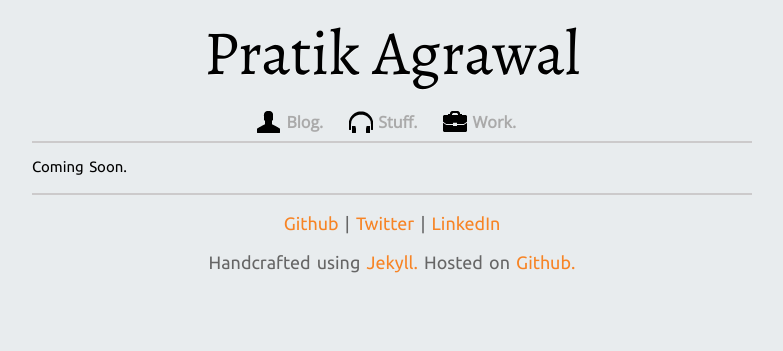
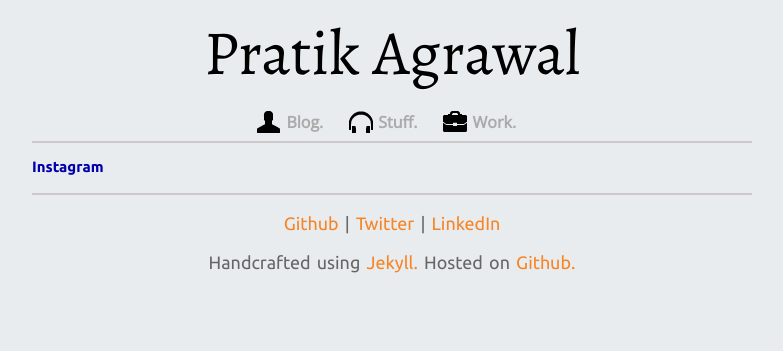
Before and after one commit to pratik98/pratik98.github.com, a Jekyll site: the page built from pics.md, in a window 1280 px wide. Shown: the top 351 px of the page, without its empty margins (248-1031 px from the left). Built offline with Jekyll 4.4.1, drawn with Linux system fonts in a browser that asks for light colours; nearby versions of some CDN libraries.

Commit message:
add instagram link

```diff
--- a/pics.md
+++ b/pics.md
@@ -2,4 +2,4 @@
 layout: default
 title:  "Photo Stream - Pratik Agrawal"
 ---
-Coming Soon.
+**[Instagram](https://www.instagram.com/pratikgarg93)**
```
Also changed, not shown: stuff.md (+1 -1 lines).
